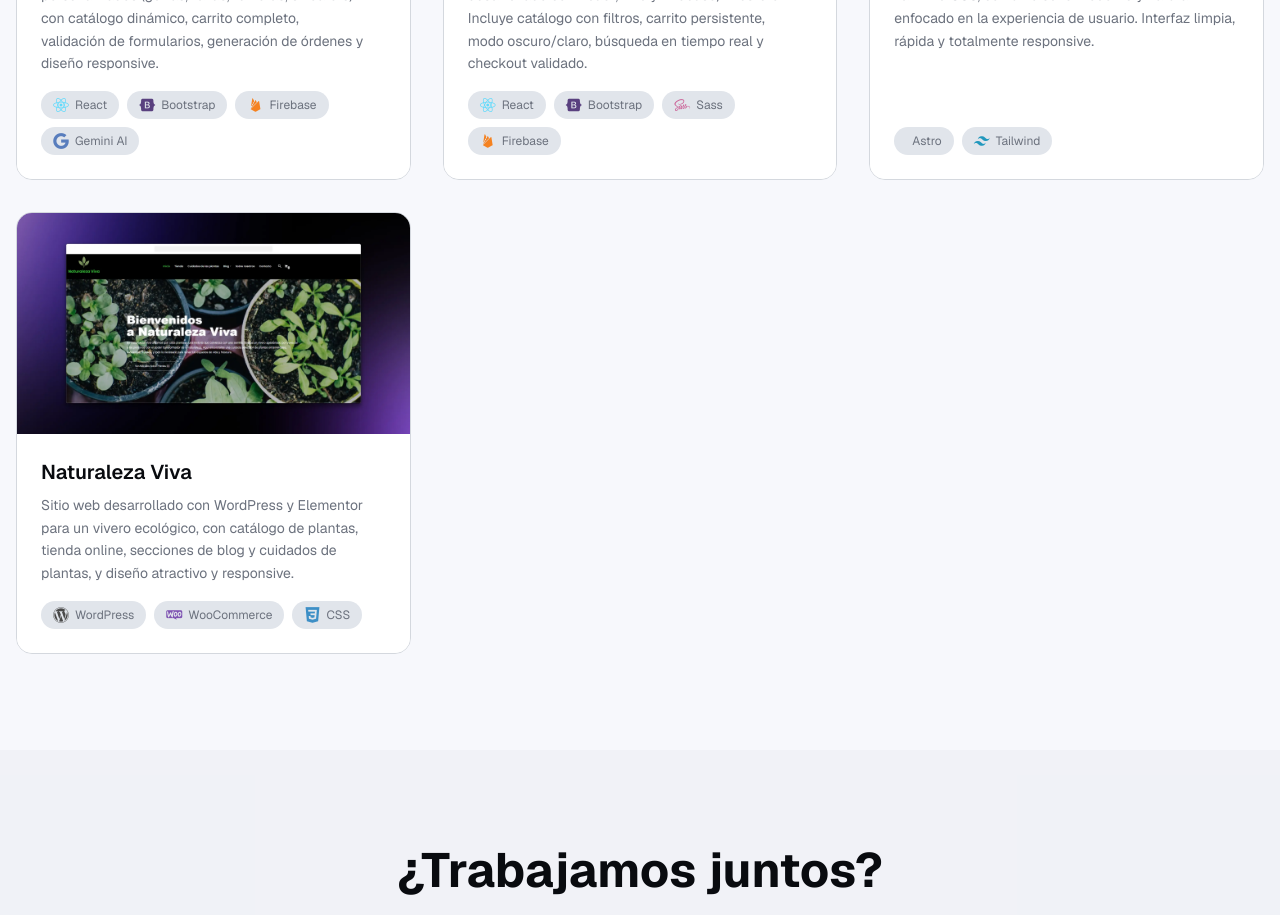
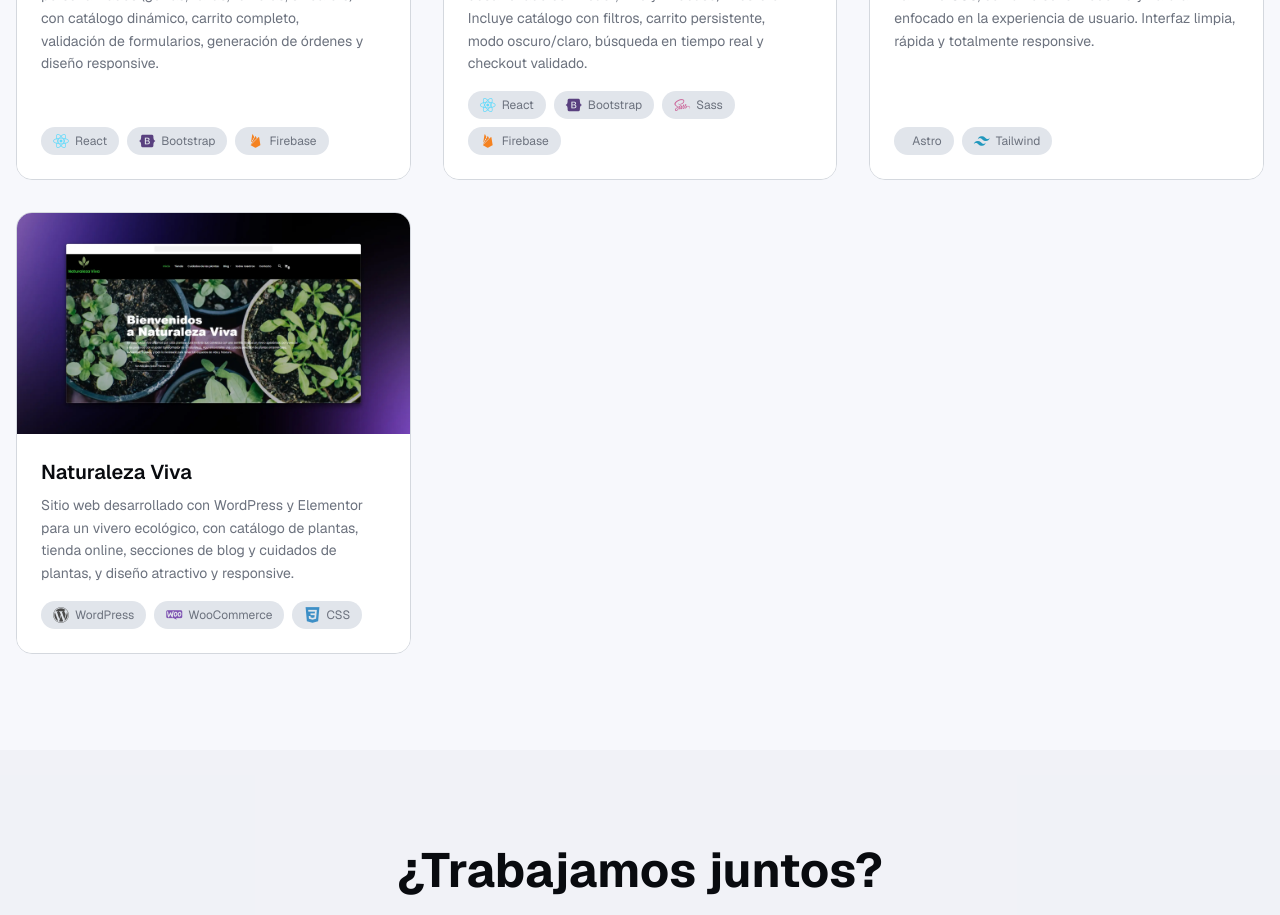
Before and after one commit to zeuschris/Portfolio-Dev, a Next.js app: page / in a window 1280 px wide. Shown: the part 2020-2935 px from the top of the page. Built offline with nearby package versions, Linux system fonts and the light colour scheme.

Commit message:
updated projects

```diff
--- a/components/projects.tsx
+++ b/components/projects.tsx
@@ -46,8 +46,7 @@ export function Projects() {
       tags: [
         { name: "React", icon: "devicon-react-plain colored" },
         { name: "Bootstrap", icon: "devicon-bootstrap-plain colored" },
-        { name: "Firebase", icon: "devicon-firebase-plain colored" },
-        { name: "Gemini AI", icon: "devicon-google-plain colored" },
+        { name: "Firebase", icon: "devicon-firebase-plain colored" }
       ],
       github: "https://github.com/zeuschris/Art-Store",
       demo: "https://art-store-pink.vercel.app/",
```
